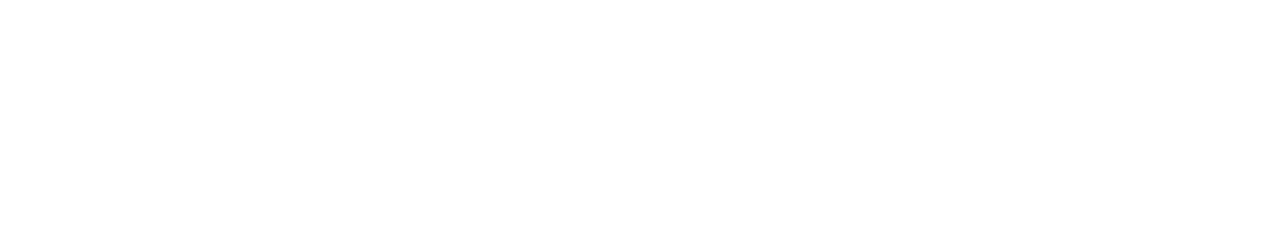
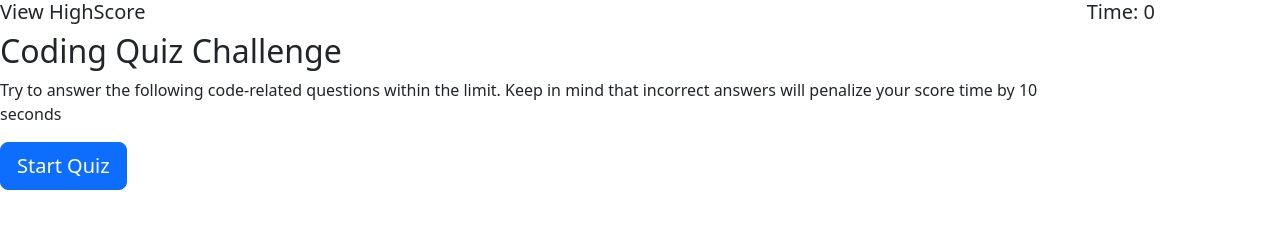
Before and after one commit to stevenarroyave8/codeQuiz-WebAPIs, a plain HTML site: page index.html in a window 1280 px wide. Drawn offline with nearby package versions, Linux system fonts and the light colour scheme.

Commit message:
added bootstrap link and created header sections

```diff
--- a/index.html
+++ b/index.html
@@ -1,13 +1,43 @@
 <!DOCTYPE html>
+
 <html lang="en">
+  <head>
+        <meta charset="utf-8">
+        <meta name="viewport" content="width=device-width, initial-scale=1">
+        <title>CodeQuiz-WebAPIs</title>
+        <link rel="stylesheet" href="style.css"/>
+        <link href="https://cdn.jsdelivr.net/npm/bootstrap@5.3.0-alpha3/dist/css/bootstrap.min.css" rel="stylesheet" integrity="sha384-KK94CHFLLe+nY2dmCWGMq91rCGa5gtU4mk92HdvYe+M/SXH301p5ILy+dN9+nJOZ" crossorigin="anonymous">
+  </head>
 
-    <head>
-        <meta charset="UTF-8"/>
-        <link rel="stylesheet" href="style.css"/>
-        <title>CodeQuiz-WebAPIs</title>
-    </head>
+  <body>
+    <div class="first-page">
+        <div class="row header">
+            <div class="col-md-10 col-sm-6">
+                <h5 id="h-score">View HighScore</h5>
+            </div>
+            <div class="col-md-2 col-sm-6">
+                <h5 id="time">Time: 0 </h5>
+            </div>
 
-    <body>
+        </div>
+
+        <div class="wrapper">
+            <div class=" row ">
+                <div class="col-md-10 col-sm-6">
+                    <h2>Coding Quiz Challenge</h2>
+                </div>
+            </div>
+            <div class="row">
+                <div class="col-md-10 col-sm-6">
+                    <p>Try to answer the following code-related questions within the limit.
+                        Keep in mind that incorrect answers will penalize your score
+                        time by 10 seconds</p>
+
+                    <button id="start" class="btn btn-primary btn-lg">Start Quiz</button>
+                </div>
+            </div>
+        </div>
+        <script src="https://cdn.jsdelivr.net/npm/bootstrap@5.3.0-alpha3/dist/js/bootstrap.bundle.min.js" integrity="sha384-ENjdO4Dr2bkBIFxQpeoTz1HIcje39Wm4jDKdf19U8gI4ddQ3GYNS7NTKfAdVQSZe" crossorigin="anonymous"></script>
         <script> src="script.js"</script>
     </body>
 </html>
```
